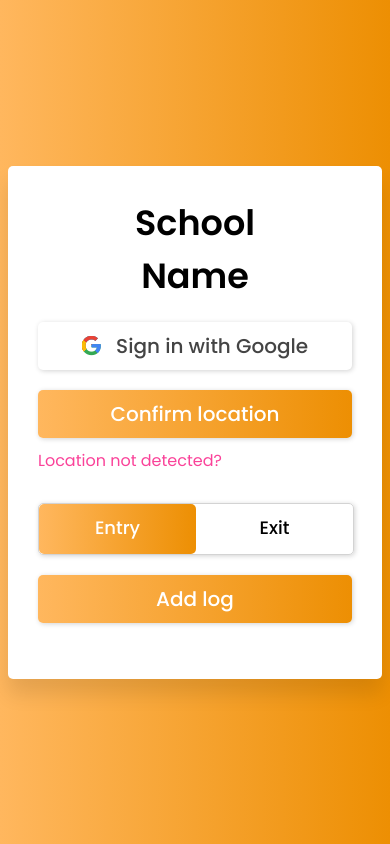
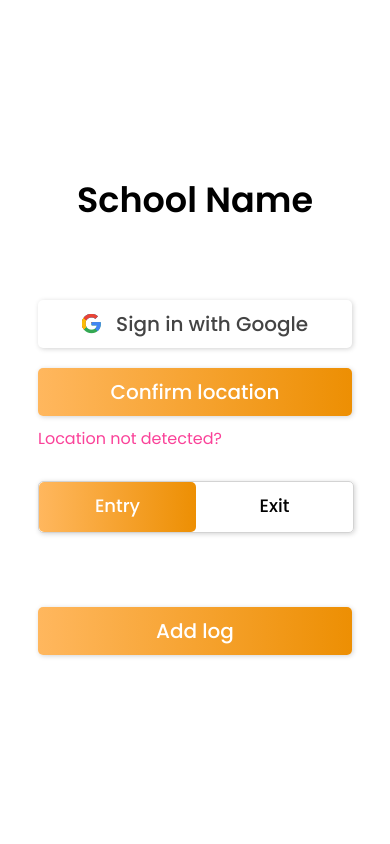
Before and after one commit to anshtiwatne/entry-logger, a website: page public/index.html in a window 390 px wide. Drawn offline with Linux system fonts and the light colour scheme; some packages are replaced by stand-ins of ours; no server answers.

Commit message:
improved mobile styling

```diff
--- a/public/index.html
+++ b/public/index.html
@@ -46,7 +46,7 @@
             <label for="exit" class="slide exit">Exit</label>
             <div class="slider-tab"></div>
         </div>
-        <button onclick="logEntry()">Add log</button>
+        <button id="logEntry" onclick="logEntry()">Add log</button>
         <div id="log" class="log"></div>
     </div>
 </body>
--- a/public/style.css
+++ b/public/style.css
@@ -15,6 +15,7 @@ body {
 
 .wrapper {
     max-width: 335px;
+    margin: 0 auto;
     background: white;
     padding: 30px;
     border-radius: 5px;
@@ -24,7 +25,7 @@ body {
 .formTitle {
     font-size: 35px;
     font-weight: 600;
-    padding: 0rem 3rem 10px;
+    padding: 0 0 10px;
 }
 
 button {
@@ -159,3 +160,18 @@ input[type="radio"] {
     /* border: thin solid #888; */
     box-shadow: 1px 1px 5px lightgrey;
 }
+
+@media only screen and (max-width: 500px) {
+    html {
+        background: white;
+    }
+    .wrapper {
+        box-shadow: none;
+    }
+    .formTitle {
+        padding: 0 0 4rem;
+    }
+    #logEntry {
+        margin: 4rem 0 0;
+    }
+}
```
